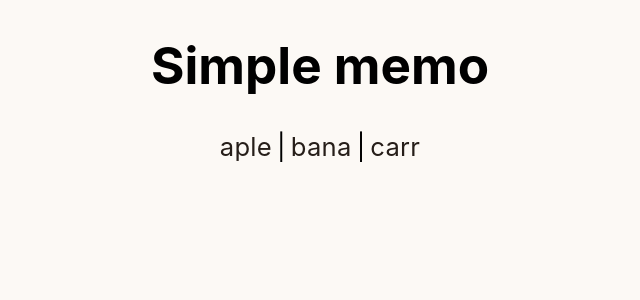
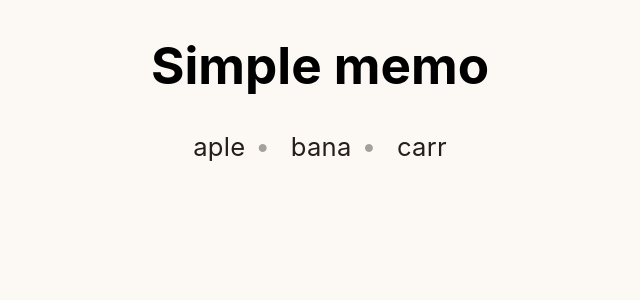
Before and after one commit to hee-develop/simple-memo, a React (Create React App) app: page / in a window 1280 px wide. Shown: the top 300 px of the page, without its empty margins (320-960 px from the left). Built offline with nearby package versions, Linux system fonts and the light colour scheme.

Commit message:
separate component(MemoList) from App

```diff
--- a/src/App.tsx
+++ b/src/App.tsx
@@ -1,10 +1,7 @@
 import React, { useState } from 'react';
 import './App.scss';
-import Memo from './components/Memo';
 import AddModal from './components/AddModal';
-
-import { removeTargetFromArray } from './functions/modifyArray';
-
+import MemoList from './components/index/MemoList';
 
 function App() {
   const [isAddModalVisible, setIsAddModalVisible] = useState(false);
@@ -15,21 +12,11 @@ function App() {
   return (
     <div className="App" onClick={() => setIsAddModalVisible(true)}>
       <h1>{title}</h1>
-      <div>
-        {memos.map((memo, idx) => (
-          <>
-            <Memo
-              key={`${idx}-${memo}`}
-              content={memo}
-              onClicked={() => null}
-              onDoubleClicked={() => {
-                setMemos(prev => removeTargetFromArray(prev, idx))
-              }}
-            />
-            {idx !== memos.length - 1 && <>|</>}
-          </>
-        ))}
-      </div>
+
+      <MemoList
+        memos={memos}
+        setMemos={setMemos}
+      />
 
       <AddModal
         isVisible={isAddModalVisible}
--- /dev/null
+++ b/src/components/index/MemoList.tsx
@@ -0,0 +1,30 @@
+import React from 'react';
+import Memo from '../Memo';
+
+import { removeTargetFromArray } from '../../functions/modifyArray';
+
+import styles from '../../styles/components/index/memo_list.module.scss';
+
+type Props = {
+  memos: string[];
+  setMemos: React.Dispatch<React.SetStateAction<string[]>>;
+}
+
+export default function MemoList({memos, setMemos}: Props) {
+  return (
+    <div className={styles.memoList}>
+      {memos.map((memo, idx) => (
+        <>
+          <Memo
+            key={`${idx}-${memo}`}
+            content={memo}
+            onClicked={() => null}
+            onDoubleClicked={() => {
+              setMemos(prev => removeTargetFromArray(prev, idx))
+            }}
+          />
+        </>
+      ))}
+    </div>
+  )
+}
--- /dev/null
+++ b/src/styles/components/index/memo_list.module.scss
@@ -0,0 +1,14 @@
+.memoList {
+  :nth-child(n) {
+    &::after {
+      content: "•";
+      padding: 0.4em;
+      opacity: 0.4;
+    }
+  }
+  :last-child {
+    &::after {
+      content: none;
+    }
+  }
+}
```
